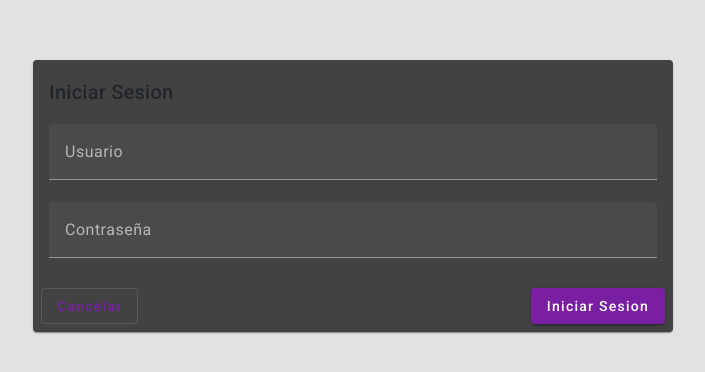
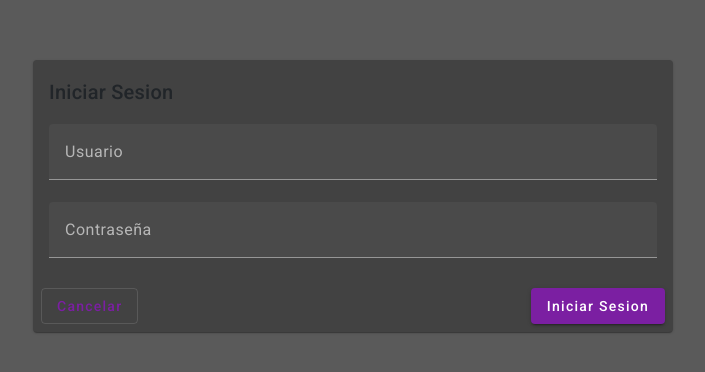
Before and after one commit to APM5691/ReviewAnime, an Angular app: page /login in a window 1280 px wide. Shown: the part 204-576 px from the top of the page, without its empty margins (287-992 px from the left). Built offline with nearby package versions, Linux system fonts and the light colour scheme.

Commit message:
Update background color in styles.css

```diff
--- a/src/styles.css
+++ b/src/styles.css
@@ -8,7 +8,7 @@ body {
   margin: 0;
   font-family: Roboto, "Helvetica Neue", sans-serif;
   min-height: 100vh;
-  background: #e2e2e2;
+  background: #5a5a5a;
 }
 
 .full {
```
